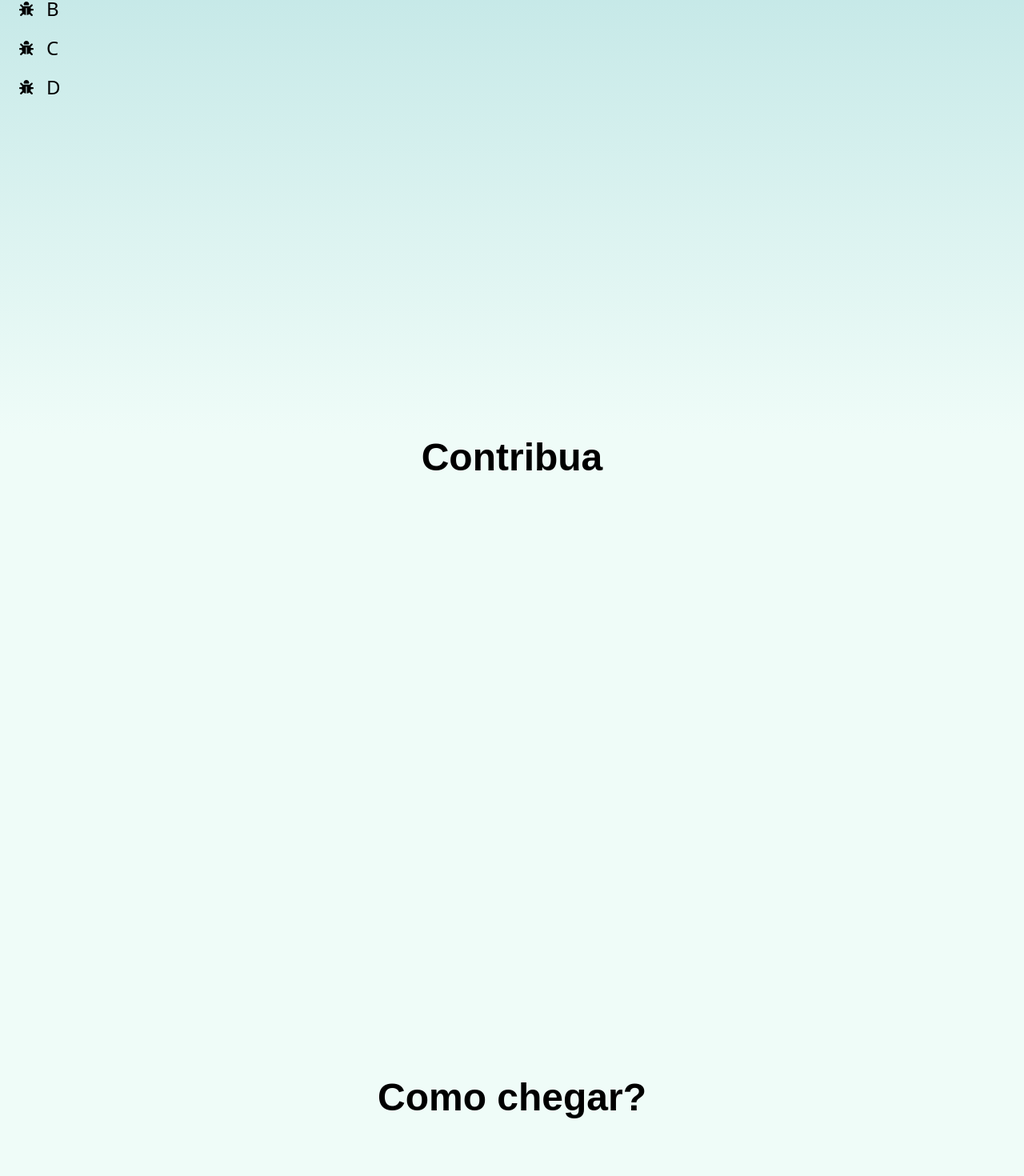
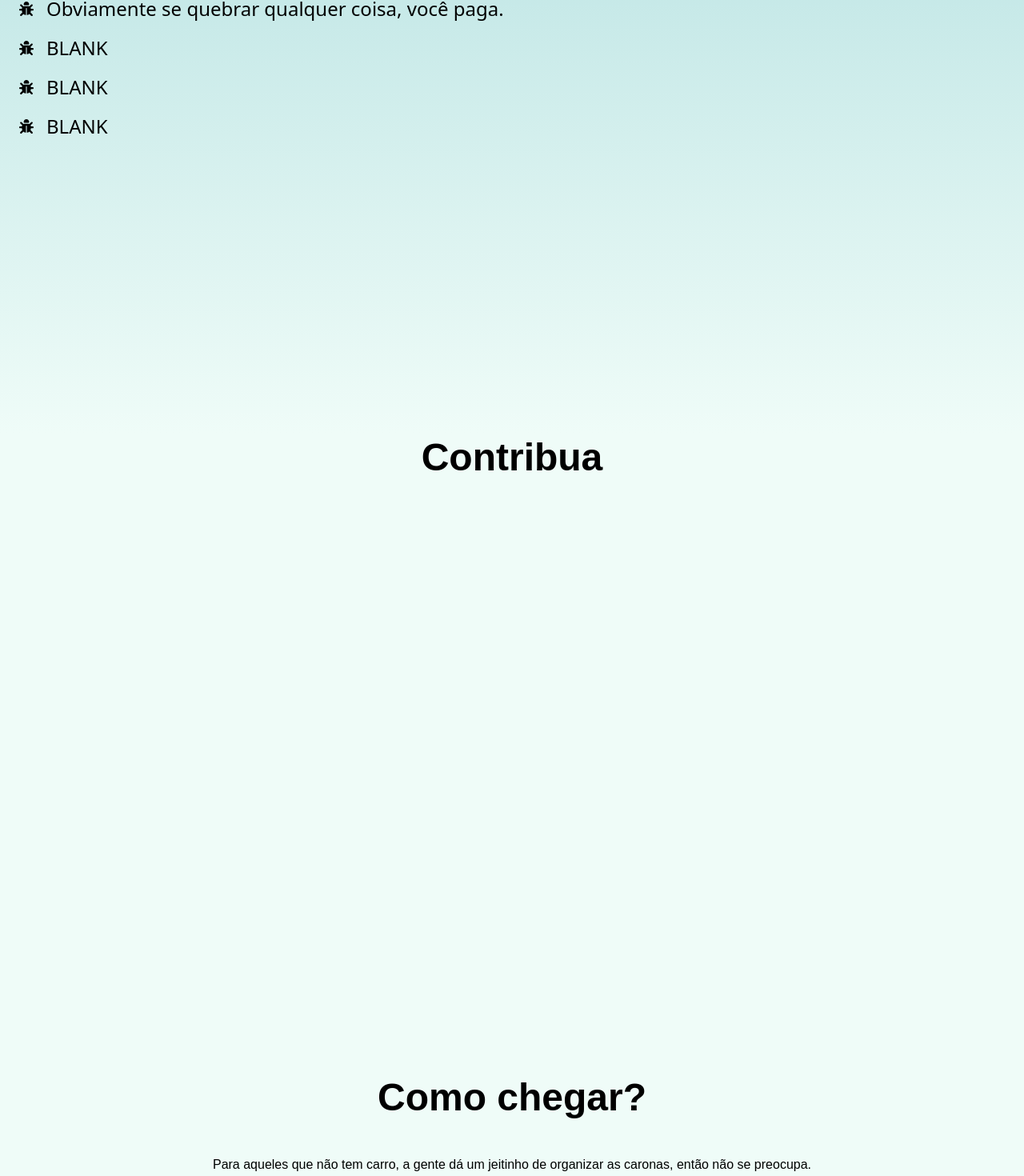
Before and after one commit to EmersonTeles/minha-festa, a Next.js app: page / in a window 1280 px wide. Shown: the part 2056-3526 px from the top of the page at 80% size. Built offline with nearby package versions, Linux system fonts and the light colour scheme; no server answers; grey boxes are pictures that could not be loaded; a web font is replaced by a local one.

Commit message:
adding more content

```diff
--- a/src/components/instructions.tsx
+++ b/src/components/instructions.tsx
@@ -14,16 +14,24 @@ export default function Rules() {
             Sinta-se a vontade para levar bolas, jogos de tabuleiro, baralho, etc.
           </li>
           <li>
-            <Bug />A
+            <Bug />
+            Na chácara possui piscina e cachoeira, então leve roupas de banho.
           </li>
           <li>
-            <Bug />B
+            <Bug />
+            Obviamente se quebrar qualquer coisa, você paga.
           </li>
           <li>
-            <Bug />C
+            <Bug />
+            BLANK
           </li>
           <li>
-            <Bug />D
+            <Bug />
+            BLANK
+          </li>
+          <li>
+            <Bug />
+            BLANK
           </li>
         </ul>
       </div>
--- a/src/components/location.tsx
+++ b/src/components/location.tsx
@@ -1,8 +1,12 @@
 export default function Location() {
   return (
-    <section className="location">
+    <section className="location" id="loc">
       <div className="location_content">
         <h1>Como chegar?</h1>
+        <p>
+          Para aqueles que não tem carro, a gente dá um jeitinho de organizar as caronas, então não
+          se preocupa.
+        </p>
         <iframe
           src="https://www.google.com/maps/embed?pb=!1m28!1m12!1m3!1d245675.6076860941!2d-48.51169827616162!3d-15.820746280641362!2m3!1f0!2f0!3f0!3m2!1i1024!2i768!4f13.1!4m13!3e6!4m5!1s0x935a328bd8bc60c1%3A0xd082313d70393121!2sTaguatinga%20Shopping%20-%20Taguatinga%2C%20Federal%20District%2C%20Brasilia%20-%20Federal%20District!3m2!1d-15.841409899999999!2d-48.0439961!4m5!1s0x935b8b328c3d1897%3A0xa353aaaf5b2e1a0b!2srecanto%20dos%20ferreiras%20santos%20ta%20dunino!3m2!1d-15.775395!2d-48.654782!5e0!3m2!1spt-BR!2sbr!4v1683059444727!5m2!1spt-BR!2sbr"
           width="1000"
```
